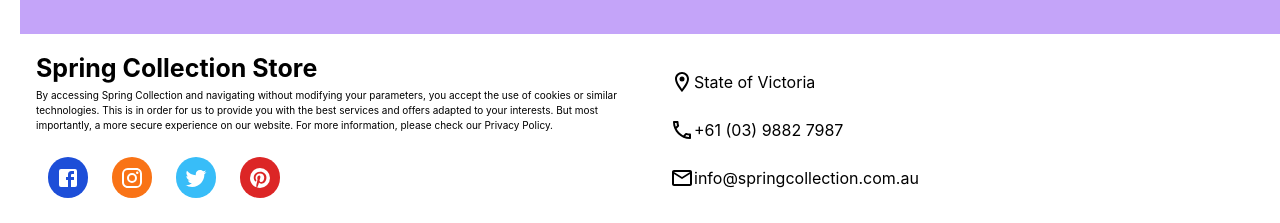
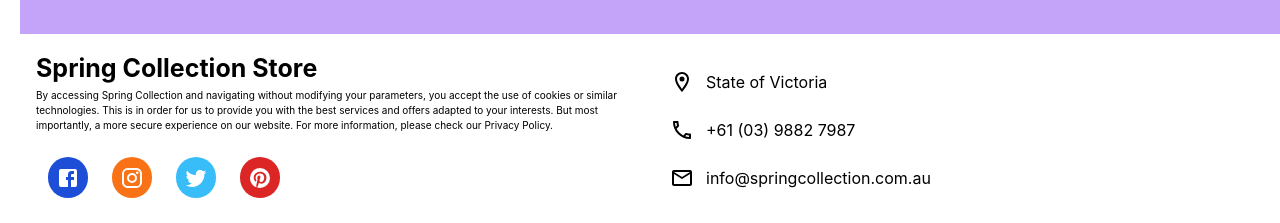
Before and after one commit to Ethan-LN/e-commerce-website-v2, a React (Create React App) app: page / in a window 1280 px wide. Shown: the part 1756-1979 px from the top of the page. Built offline with nearby package versions, Linux system fonts and the light colour scheme.

Commit message:
add padding to the contact infor

```diff
--- a/src/components/Footer.jsx
+++ b/src/components/Footer.jsx
@@ -43,15 +43,15 @@
         {/* Contact information */}
         <div className="flex m-3">
           <LocationOnOutlined />
-          <p>State of Victoria</p>
+          <p className="pl-3">State of Victoria</p>
         </div>
         <div className="flex m-3">
           <LocalPhoneOutlined />
-          <p>+61 (03) 9882 7987</p>
+          <p className="pl-3">+61 (03) 9882 7987</p>
         </div>
         <div className="flex m-3">
           <EmailOutlined />
-          <p>info@springcollection.com.au</p>
+          <p className="pl-3">info@springcollection.com.au</p>
         </div>
       </div>
     </div>
```
